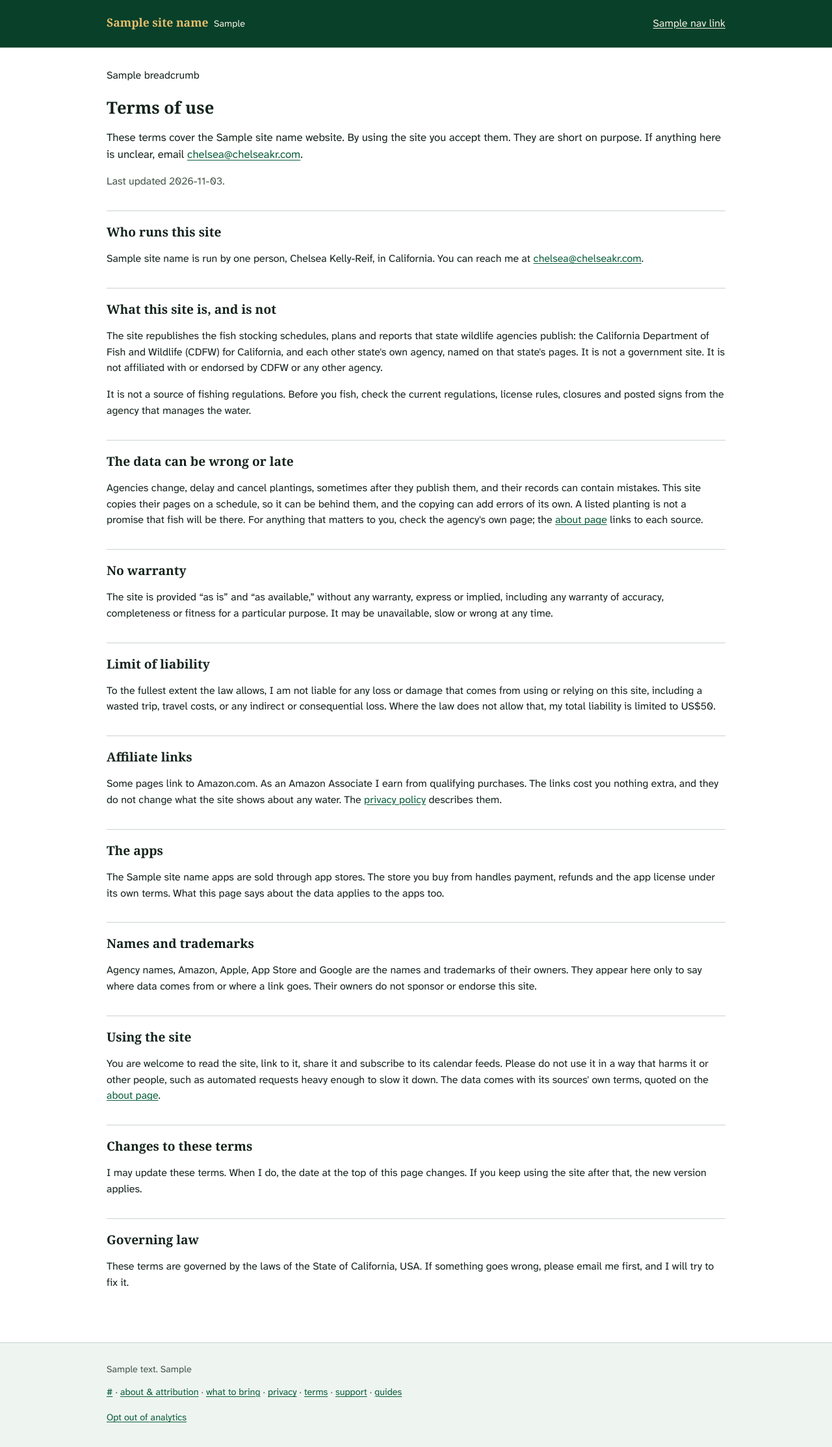
After one commit to ChelseaKR/ca-fish-planting-alerts, a Python web app: template pipeline/src/cfpa/templates/terms.html.jinja in a window 1280 px wide. The commit adds this page. Shown: the whole page at 65% size. Run offline with Jinja, Linux system fonts and the light colour scheme; the template is opened without the code that fills it: most values are stand-ins (such as "Sample title", 1, 10 or a date in 2020); some web fonts are replaced.

Commit message:
feat(site): add a plain-language terms of use page
A /terms/ page linked from every page's footer next to privacy and listed
in the sitemap. It names who runs the site, says it is not affiliated with
CDFW or any other state's agency, that the stocking data can be wrong or
late and is not fishing regulations, repeats the Amazon Associates
sentence, and sets California law. One page and a footer link, not a new
page family (DECISIONS 0042). Not reviewed by an attorney.

```diff
--- a/pipeline/src/cfpa/templates/base.html.jinja
+++ b/pipeline/src/cfpa/templates/base.html.jinja
@@ -115,7 +115,7 @@
     {% else %}
     <p>{{ attribution_text }} {{ site_name }} is independent and is not affiliated with or endorsed by CDFW.</p>
     {% endif %}
-    <p><a href="{{ attribution_url }}">{{ attribution_url }}</a> &middot; <a href="{{ root }}about/">about &amp; attribution</a> &middot; <a href="{{ root }}gear/">what to bring</a> &middot; {% if open_data %}<a href="{{ root }}data/">open data</a> &middot; {% endif %}<a href="{{ root }}privacy/">privacy</a> &middot; <a href="{{ root }}support/">support</a> &middot; <a href="{{ root }}guide/">guides</a></p>
+    <p><a href="{{ attribution_url }}">{{ attribution_url }}</a> &middot; <a href="{{ root }}about/">about &amp; attribution</a> &middot; <a href="{{ root }}gear/">what to bring</a> &middot; {% if open_data %}<a href="{{ root }}data/">open data</a> &middot; {% endif %}<a href="{{ root }}privacy/">privacy</a> &middot; <a href="{{ root }}terms/">terms</a> &middot; <a href="{{ root }}support/">support</a> &middot; <a href="{{ root }}guide/">guides</a></p>
     {% if ads_enabled %}
     <p><a href="{{ root }}privacy/#ads">Ad choices: turn off ads on this device</a></p>
     {% endif %}
--- /dev/null
+++ b/pipeline/src/cfpa/templates/terms.html.jinja
@@ -0,0 +1,100 @@
+{% extends "base.html.jinja" %}
+{% block content %}
+<h1>Terms of use</h1>
+<p class="lede">
+  These terms cover the {{ site_name }} website. By using the site you accept
+  them. They are short on purpose. If anything here is unclear, email
+  <a href="mailto:chelsea@chelseakr.com">chelsea@chelseakr.com</a>.
+</p>
+<p class="muted">Last updated 2026-11-03.</p>
+
+<h2 id="who">Who runs this site</h2>
+<p>
+  {{ site_name }} is run by one person, Chelsea Kelly-Reif, in California.
+  You can reach me at
+  <a href="mailto:chelsea@chelseakr.com">chelsea@chelseakr.com</a>.
+</p>
+
+<h2 id="what">What this site is, and is not</h2>
+<p>
+  The site republishes the fish stocking schedules, plans and reports that
+  state wildlife agencies publish: the California Department of Fish and
+  Wildlife (CDFW) for California, and each other state's own agency, named on
+  that state's pages. It is not a government site. It is not affiliated with
+  or endorsed by CDFW or any other agency.
+</p>
+<p>
+  It is not a source of fishing regulations. Before you fish, check the
+  current regulations, license rules, closures and posted signs from the
+  agency that manages the water.
+</p>
+
+<h2 id="data">The data can be wrong or late</h2>
+<p>
+  Agencies change, delay and cancel plantings, sometimes after they publish
+  them, and their records can contain mistakes. This site copies their pages
+  on a schedule, so it can be behind them, and the copying can add errors of
+  its own. A listed planting is not a promise that fish will be there. For
+  anything that matters to you, check the agency's own page; the
+  <a href="{{ root }}about/">about page</a> links to each source.
+</p>
+
+<h2 id="warranty">No warranty</h2>
+<p>
+  The site is provided &ldquo;as is&rdquo; and &ldquo;as available,&rdquo;
+  without any warranty, express or implied, including any warranty of
+  accuracy, completeness or fitness for a particular purpose. It may be
+  unavailable, slow or wrong at any time.
+</p>
+
+<h2 id="liability">Limit of liability</h2>
+<p>
+  To the fullest extent the law allows, I am not liable for any loss or damage
+  that comes from using or relying on this site, including a wasted trip,
+  travel costs, or any indirect or consequential loss. Where the law does not
+  allow that, my total liability is limited to US$50.
+</p>
+
+<h2 id="affiliate">Affiliate links</h2>
+<p>
+  Some pages link to Amazon.com. As an Amazon Associate I earn from qualifying
+  purchases. The links cost you nothing extra, and they do not change what the
+  site shows about any water. The <a href="{{ root }}privacy/#affiliate">privacy
+  policy</a> describes them.
+</p>
+
+<h2 id="apps">The apps</h2>
+<p>
+  The {{ site_name }} apps are sold through app stores. The store you buy from
+  handles payment, refunds and the app license under its own terms. What this
+  page says about the data applies to the apps too.
+</p>
+
+<h2 id="trademarks">Names and trademarks</h2>
+<p>
+  Agency names, Amazon, Apple, App Store and Google are the names and
+  trademarks of their owners. They appear here only to say where data comes
+  from or where a link goes. Their owners do not sponsor or endorse this site.
+</p>
+
+<h2 id="use">Using the site</h2>
+<p>
+  You are welcome to read the site, link to it, share it and subscribe to its
+  calendar feeds. Please do not use it in a way that harms it or other people,
+  such as automated requests heavy enough to slow it down. The data comes with
+  its sources' own terms, quoted on the <a href="{{ root }}about/">about
+  page</a>.
+</p>
+
+<h2 id="changes">Changes to these terms</h2>
+<p>
+  I may update these terms. When I do, the date at the top of this page
+  changes. If you keep using the site after that, the new version applies.
+</p>
+
+<h2 id="law">Governing law</h2>
+<p>
+  These terms are governed by the laws of the State of California, USA. If
+  something goes wrong, please email me first, and I will try to fix it.
+</p>
+{% endblock %}
```
Also changed, not shown: pipeline/src/cfpa/site.py (+10 -2 lines), pipeline/tests/test_site_terms.py (added, +56 -0 lines), CHANGELOG.md.
